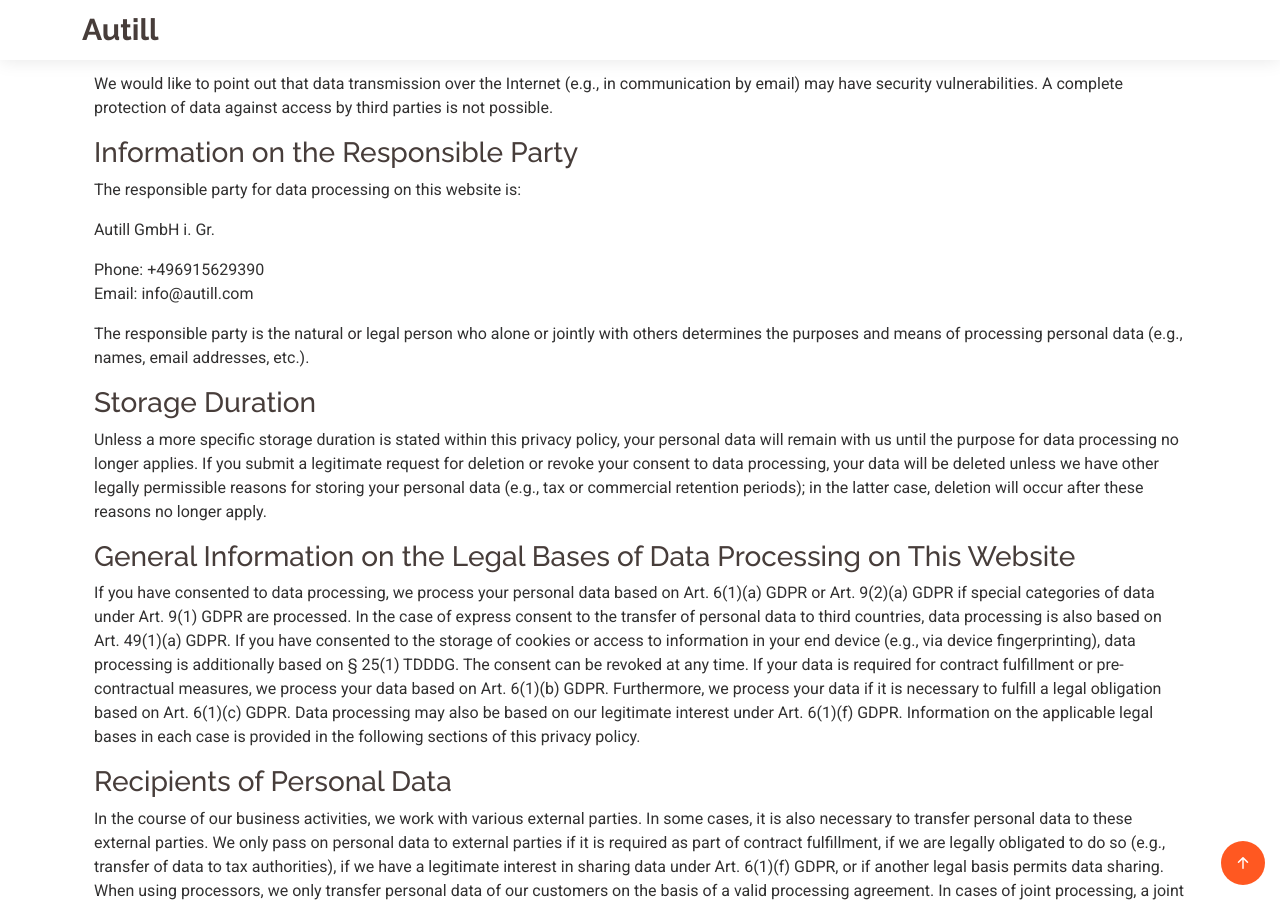
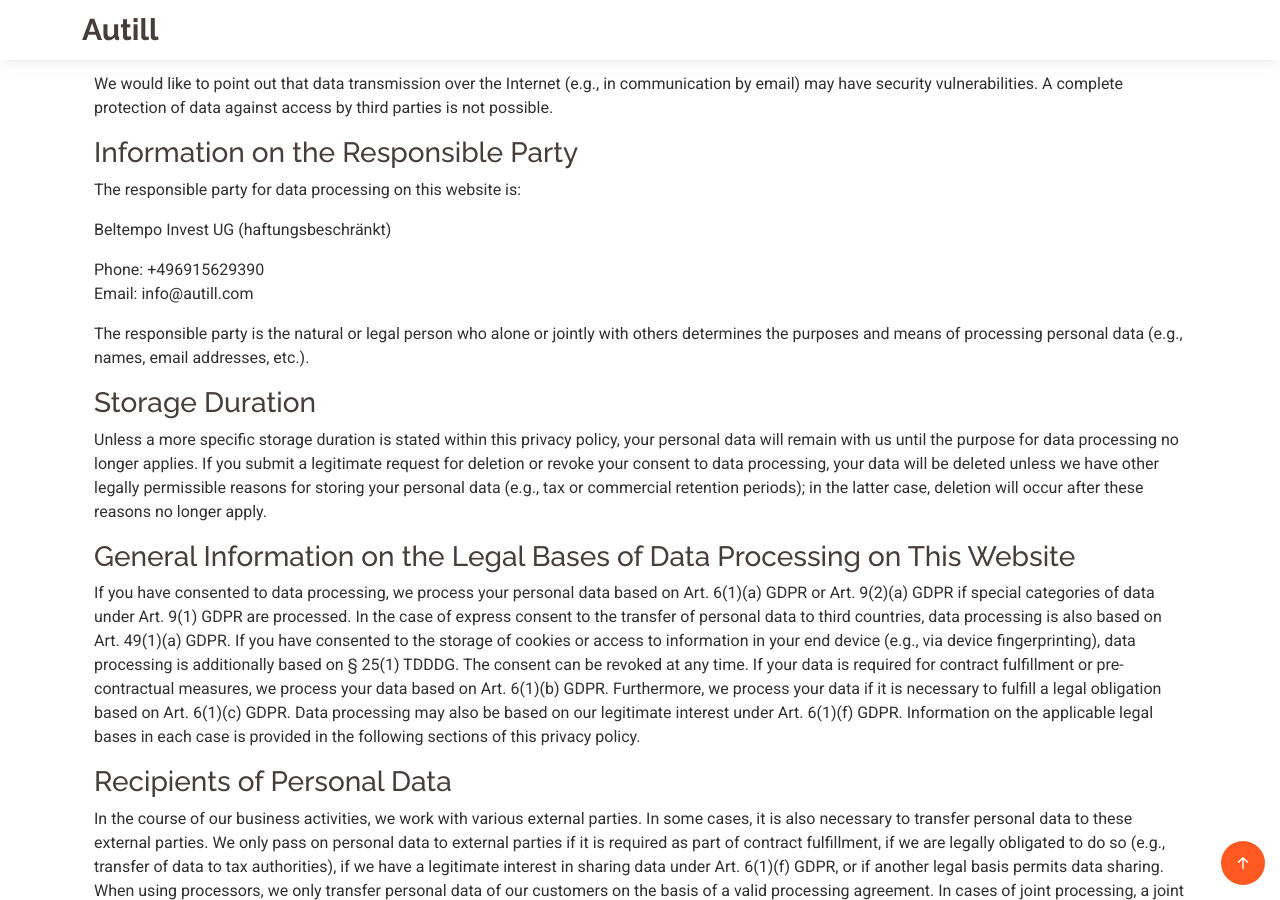
Before and after one commit to autill/website, a Jekyll site: the page built from privacy-policy.html, in a window 1280 px wide and 900 px high, scrolled down 1602 px. Built offline with Jekyll 4.4.1, drawn with Linux system fonts in a browser that asks for light colours.

Commit message:
Updated privacy

```diff
--- a/privacy-policy.html
+++ b/privacy-policy.html
@@ -52,7 +52,7 @@
 
 <h3>Information on the Responsible Party</h3>
 <p>The responsible party for data processing on this website is:</p>
-<p>Autill GmbH i. Gr.</p>
+<p>Beltempo Invest UG (haftungsbeschränkt)</p>
 <p>Phone: +496915629390<br>
 Email: info@autill.com</p>
 <p>The responsible party is the natural or legal person who alone or jointly with others determines the purposes and means of processing personal data (e.g., names, email addresses, etc.).</p>
```
